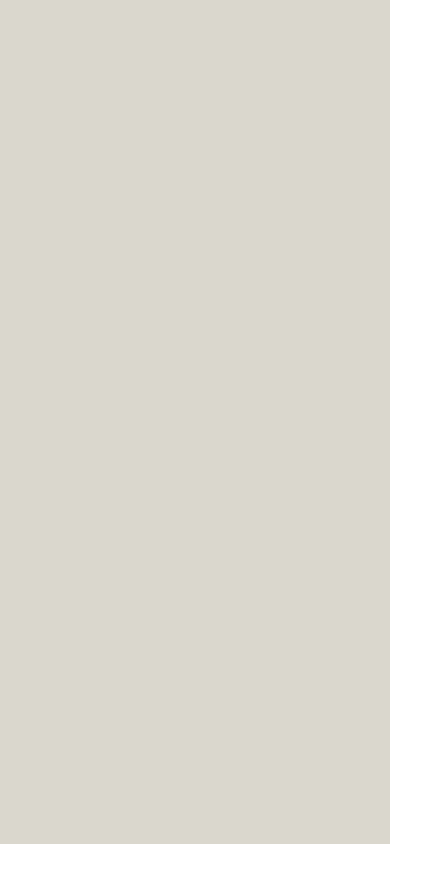
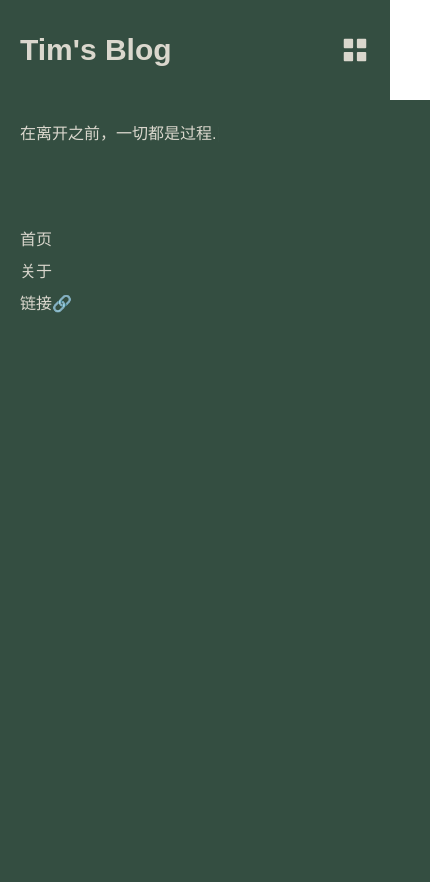
Before and after one commit to nagisa77/Tim-blogs-v2, a Vue app: page /contact in a window 390 px wide. Before the commit this address had no page. Shown: the top 882 px of the page, 430 px wide, since content can reach past the window. Before the commit the page ends 844 px from the top, so only its background shows below. Built offline with nearby package versions, Linux system fonts and the light colour scheme.

Commit message:
feat: header content mobile

```diff
--- a/src/App.vue
+++ b/src/App.vue
@@ -2,19 +2,17 @@
   <div class="site">
     <header class="site-header-desktop">
       <h1 class="header-text header-title">Tim's Blog</h1>
-      <TypingEffect class="header-text header-subtitle" :strings="['在离开之前，一切都是过程. ', '追求自由～ ']" />
-      <div class="header-text header-route">
-        <li class="header-route-item">
-          <router-link to="/">首页</router-link>
-        </li>
-        <li class="header-route-item">
-          <router-link to="/about">关于</router-link>
-        </li>
-        <li class="header-route-item">
-          <router-link to="/contact">链接🔗</router-link>
-        </li>
-      </div>
+      <HeaderContent />
     </header>
+    <header class="site-header-mobile">
+      <h1 class="header-text header-title-mobile">Tim's Blog</h1>
+      <el-icon size="30" class="header-menu-icon">
+        <Menu />
+      </el-icon>
+    </header>
+    <div class="header-content-mobile">
+      <HeaderContent />
+    </div>
     <div class="site-content">
       <router-view />
     </div>
@@ -22,11 +20,11 @@
 </template>
 
 <script>
-import TypingEffect from './components/TypingEffect.vue';
+import HeaderContent from './components/HeaderContent.vue';
 
 export default {
   components: {
-    TypingEffect,
+    HeaderContent,
   },
 };
 </script>
@@ -38,11 +36,39 @@ export default {
   height: 100%;
 }
 
+.header-title-mobile {
+  margin-left: 20px;
+  font-size: 30px;
+}
+
+.header-content-mobile {
+  width: 100%;
+  top: 100px;
+  height: 100%;
+  padding: 20px;
+  background-color: var(--header-background-color);
+  display: block;
+  position: absolute;
+  z-index: 1000;
+}
+
 .site-header-desktop {
   height: calc(100vh - 200px);
   width: 300px;
   padding: 100px 60px;
   background-color: var(--header-background-color);
+}
+
+.header-menu-icon {
+  margin-right: 20px;
+  color: var(--header-text-color);
+}
+
+.site-header-mobile {
+  height: 100px;
+  background-color: var(--header-background-color);
+  width: 100%;
+  display: none;
 }
 
 .site-content {
@@ -55,30 +81,19 @@ export default {
   color: var(--header-text-color);
 }
 
-.header-subtitle {
-  padding-top: 30px;
-  font-weight: normal;
-}
+@media (max-width: 849px) {
+  /* 移动端 */
+  .site {
+    flex-direction: column;
+  }
 
-.header-route {
-  padding-top: 80px;
-  font-weight: normal;
-  list-style-type: none;
-  line-height: 2;
-}
+  .site-header-mobile {
+    display: flex;
+    justify-content: center;
+    align-items: center;
+    justify-content: space-between;
+  }
 
-.header-route-item a {
-  transition: font-weight 0.3s ease;
-  text-decoration: none; /* 去掉下划线 */
-  color: inherit; /* 继承父元素的字体颜色 */
-}
-
-.header-route-item a:hover {
-  text-decoration: underline;
-  color: var(--hover-color); /* 可选：悬停时更改颜色 */
-}
-
-@media (max-width: 849px) {
   .site-header-desktop {
     display: none;
   }
@@ -99,5 +114,4 @@ export default {
     width: calc(100% - 200px);
   }
 }
-
 </style>
--- /dev/null
+++ b/src/components/HeaderContent.vue
@@ -0,0 +1,55 @@
+<template>
+  <div class="header-content">
+    <TypingEffect class="header-text header-subtitle" :strings="strings" />
+    <div class="header-text header-route">
+      <li v-for="item in routes" :key="item.name" class="header-route-item">
+        <router-link :to="item.path">{{ item.name }}</router-link>
+      </li>
+    </div>
+  </div>
+</template>
+
+<script>
+import TypingEffect from './TypingEffect.vue';
+
+export default {
+  components: {
+    TypingEffect,
+  },
+  props: {
+    strings: {
+      type: Array,
+      default: () => ['在离开之前，一切都是过程. ', '追求自由～ '],
+    },
+    routes: {
+      type: Array,
+      default: () => [
+        { name: '首页', path: '/' },
+        { name: '关于', path: '/about' },
+        { name: '链接🔗', path: '/contact' },
+      ],
+    },
+  },
+};
+</script>
+
+<style scoped>
+.header-content {
+  color: var(--header-text-color);
+}
+.header-route {
+  padding-top: 80px;
+  font-weight: normal;
+  list-style-type: none;
+  line-height: 2;
+}
+.header-route-item a {
+  transition: font-weight 0.3s ease;
+  text-decoration: none; /* 去掉下划线 */
+  color: inherit; /* 继承父元素的字体颜色 */
+}
+.header-route-item a:hover {
+  text-decoration: underline;
+  color: var(--hover-color); /* 可选：悬停时更改颜色 */
+}
+</style>
```
